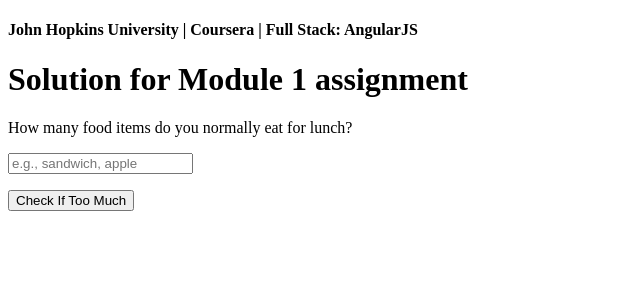
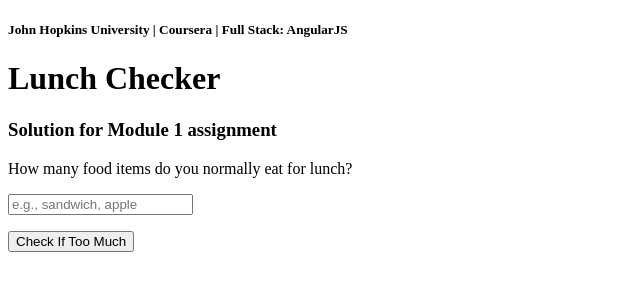
Before and after one commit to keithdowd/jhu-ep-coursera, a plain HTML site: page module1-solution/index.html in a window 1280 px wide. Shown: the whole page, without its empty margins (0-640 px from the left). Drawn offline with nearby package versions, Linux system fonts and the light colour scheme.

Commit message:
Updated page headers

```diff
--- a/module1-solution/index.html
+++ b/module1-solution/index.html
@@ -4,13 +4,14 @@
 <head>
     <meta charset="UTF-8">
     <meta name="viewport" content="width=device-width, initial-scale=1">
-    <title>JHU | Coursera | Full Stack: AngularJS | Module 1 - Solution</title>
+    <title>Lunch Check (JHU | Coursera | Full Stack: AngularJS | Module 1 - Solution)</title>
 </head>
 
 <body ng-app="LunchCheck">
     <header>
-        <h4>John Hopkins University | Coursera | Full Stack: AngularJS</h4>
-        <h1>Solution for Module 1 assignment</h1>
+        <h5>John Hopkins University | Coursera | Full Stack: AngularJS</h5>
+        <h1>Lunch Checker</h1>
+        <h3>Solution for Module 1 assignment</h3>
     </header>
     <main>
         <div ng-controller="LunchCheckController">
```
